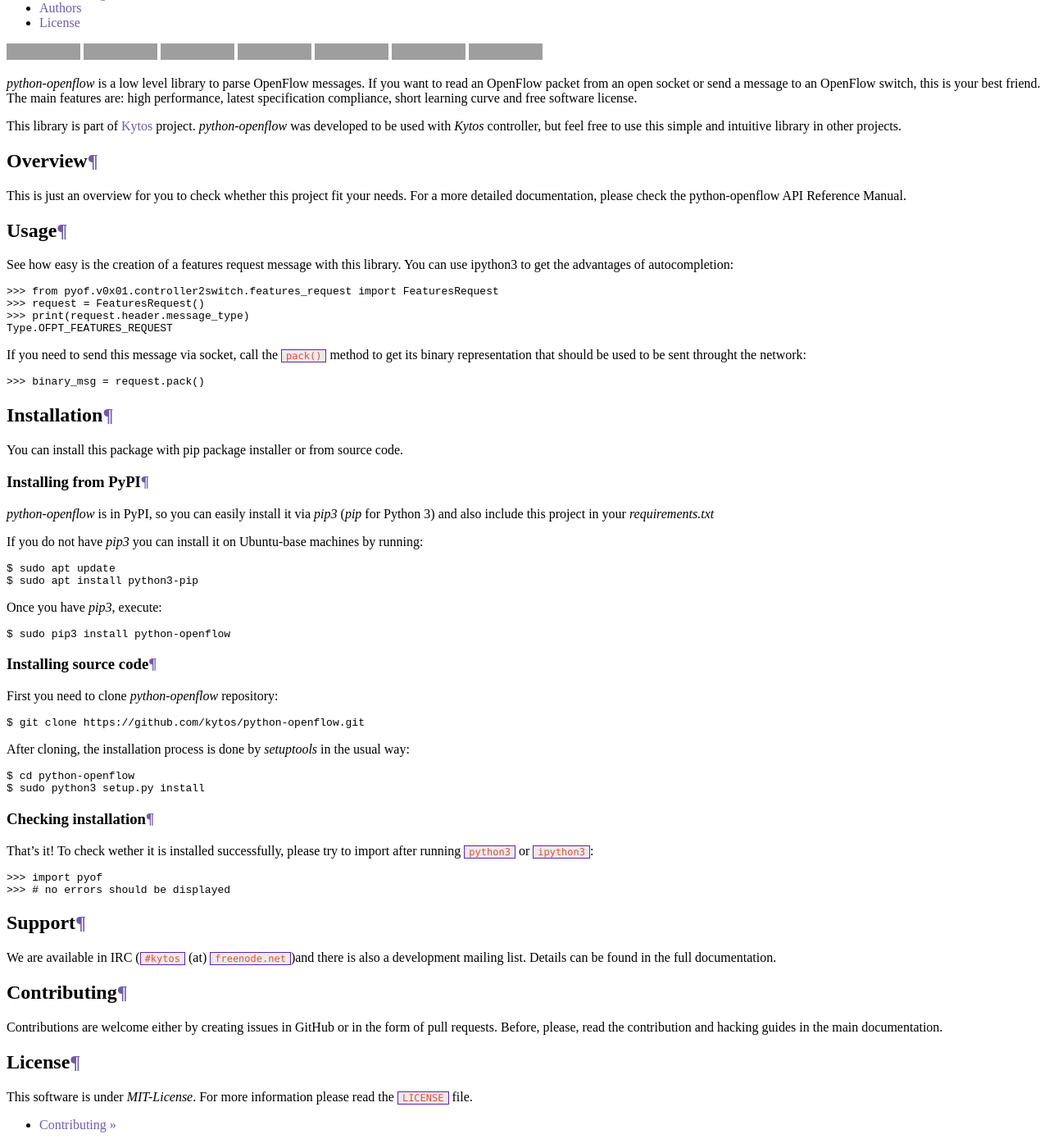
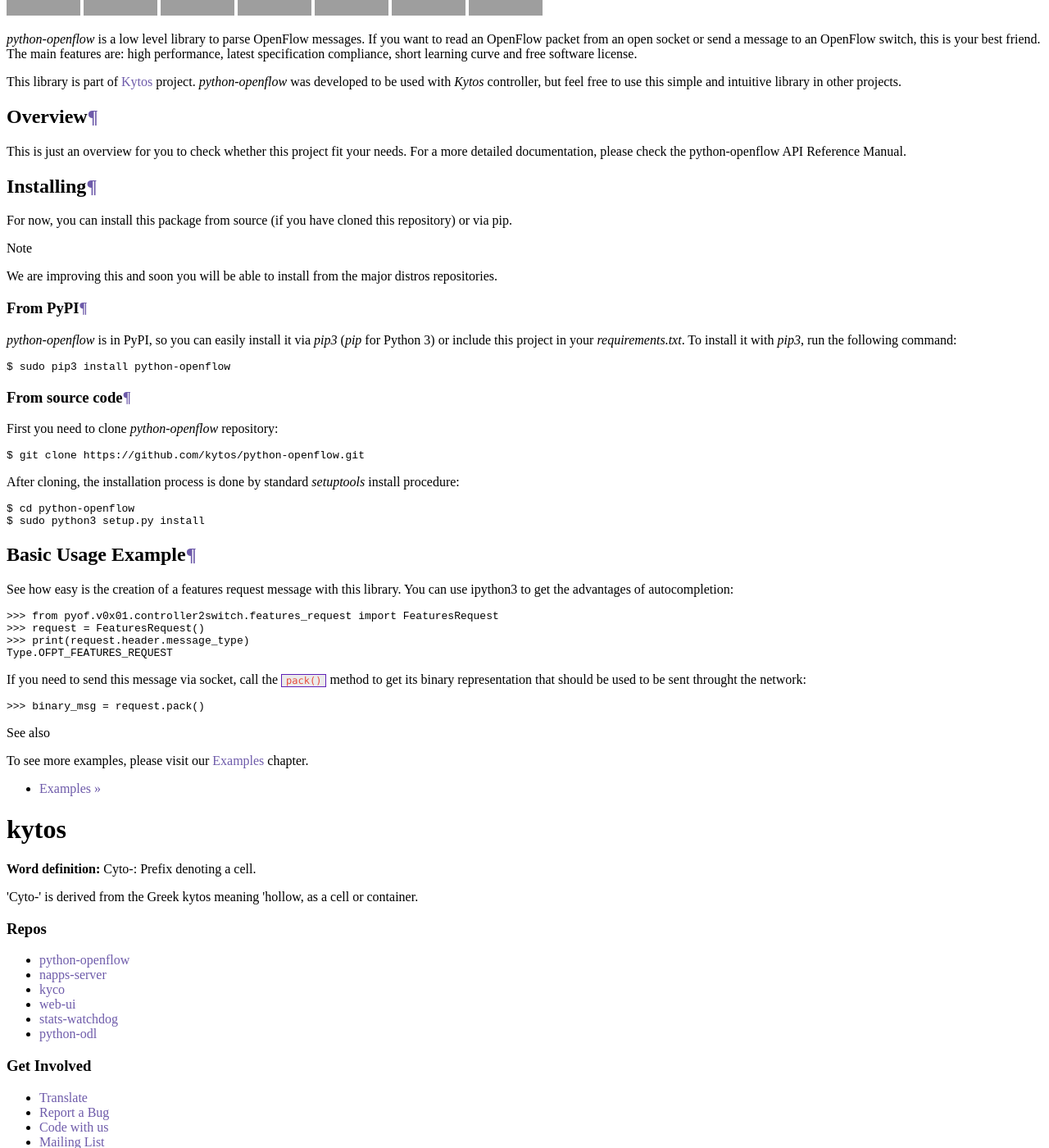
Before and after one commit to kytos/python-openflow, a Sphinx documentation site: the page built from docs/index.rst, in a window 1280 px wide and 1400 px high, scrolled down 367 px, cut to the strip 0-1400 px from the top of the window. Shown: the whole strip at 82% size. Built offline with Sphinx 7.4.7, drawn with Linux system fonts in a browser that asks for light colours; pages that are not in the unit, such as notebooks, are missing from menus; some of the changed text lies outside the part shown; grey boxes are pictures that could not be loaded.

Commit message:
Updating docs organization

```diff
--- a/README.rst
+++ b/README.rst
@@ -17,13 +17,48 @@
 For a more detailed documentation, please check the :doc:`python-openflow API
 Reference Manual <pyof>`.
 
-Usage
-^^^^^
+Installing
+^^^^^^^^^^
+
+For now, you can install this package from source (if you have cloned this
+repository) or via pip.
+
+.. note:: We are improving this and soon you will be able to install from the
+ major distros repositories.
+
+From PyPI
+=========
+
+*python-openflow* is in PyPI, so you can easily install it via `pip3` (`pip`
+for Python 3) or include this project in your `requirements.txt`. To install it
+with `pip3`, run the following command:
+
+.. code-block:: shell
+
+   $ sudo pip3 install python-openflow
+
+From source code
+================
+
+First you need to clone `python-openflow` repository:
+
+.. code-block:: shell
+
+   $ git clone https://github.com/kytos/python-openflow.git
+
+After cloning, the installation process is done by standard `setuptools`
+install procedure:
+
+.. code-block:: shell
+
+   $ cd python-openflow
+   $ sudo python3 setup.py install
+
+Basic Usage Example
+^^^^^^^^^^^^^^^^^^^
 
 See how easy is the creation of a features request message with this library.
 You can use ipython3 to get the advantages of autocompletion:
-
-.. The code in this section is replicated in docs/toc/usage.rst.
 
 .. code-block:: python3
 
@@ -39,80 +74,9 @@
 
     >>> binary_msg = request.pack()
 
-Installation
-^^^^^^^^^^^^
+.. seealso::
 
-You can install this package with pip package installer or from source code.
-
-=====================
-Installing from PyPI
-=====================
-
-*python-openflow* is in PyPI, so you can easily install it via `pip3` (`pip`
-for Python 3) and also include this project in your `requirements.txt`
-
-If you do not have `pip3` you can install it on Ubuntu-base machines by
-running:
-
-.. code-block:: shell
-
-    $ sudo apt update
-    $ sudo apt install python3-pip
-
-Once you have `pip3`, execute:
-
-.. code-block:: shell
-
-   $ sudo pip3 install python-openflow
-
-=======================
-Installing source code
-=======================
-
-First you need to clone `python-openflow` repository:
-
-.. code-block:: shell
-
-   $ git clone https://github.com/kytos/python-openflow.git
-
-After cloning, the installation process is done by `setuptools` in the usual
-way:
-
-.. code-block:: shell
-
-   $ cd python-openflow
-   $ sudo python3 setup.py install
-
-=====================
-Checking installation
-=====================
-
-That's it! To check wether it is installed successfully, please try to import
-after running ``python3`` or ``ipython3``:
-
-.. code-block:: python3
-
-   >>> import pyof
-   >>> # no errors should be displayed
-
-Support
-^^^^^^^
-
-We are available in IRC (``#kytos`` (at) ``freenode.net``)and there is also a
-development mailing list. Details can be found in the full documentation.
-
-Contributing
-^^^^^^^^^^^^
-
-Contributions are welcome either by creating issues in GitHub or in the form of
-pull requests. Before, please, read the contribution and hacking guides in the
-main documentation.
-
-License
-^^^^^^^
-
-This software is under *MIT-License*. For more information please read the
-``LICENSE`` file.
+    To see more examples, please visit our :doc:`examples/index` chapter.
 
 .. |Experimental| image:: https://img.shields.io/badge/stability-experimental-orange.svg
 .. |Openflow| image:: https://img.shields.io/badge/Openflow-1.0.0-brightgreen.svg
--- /dev/null
+++ b/docs/examples/packing.rst
@@ -0,0 +1,5 @@
+Packing examples
+****************
+
+.. todo:: Write a full list of examples, with simples messages and also more
+          complex ones
--- /dev/null
+++ b/docs/examples/unpacking.rst
@@ -0,0 +1,5 @@
+Unpacking examples
+******************
+
+.. todo:: Write unpacking examples, showing how the library behaves on simple
+          and complex messages.
--- a/docs/references.rst
+++ b/docs/references.rst
@@ -4,9 +4,8 @@
   :hidden:
 
   index
-  user/index
-  developer/index
+  examples/index
+  API Reference <pyof>
   contributing/index
-  Package API <pyof>
   AUTHORS
   LICENSE
```
Also changed, not shown: docs/examples/index.rst (added, +10 -0 lines), docs/toc/install.rst (deleted, +0 -58 lines), docs/toc/usage.rst (deleted, +0 -26 lines).
